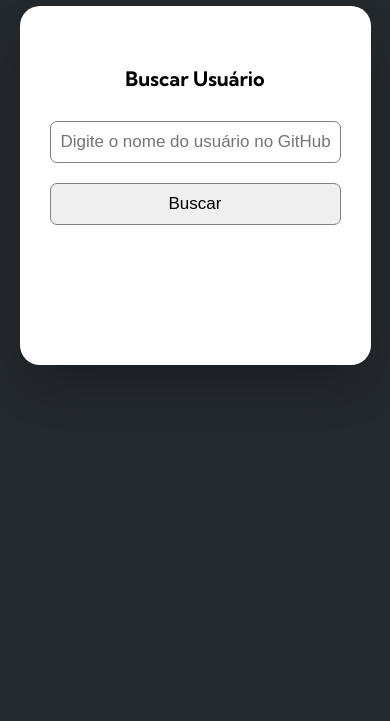
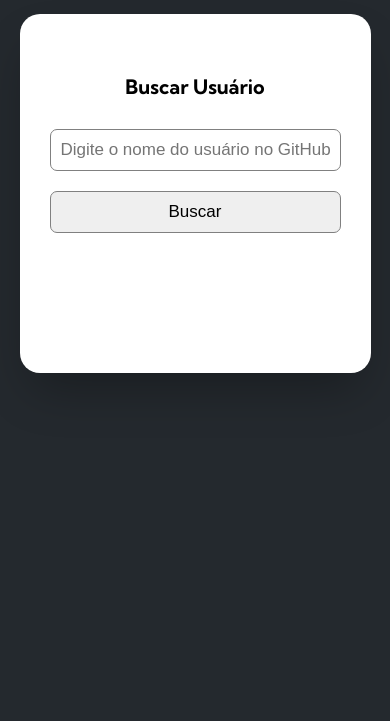
Before and after one commit to alysson-leite/fetch-github, a plain HTML site: page index.html in a window 390 px wide. Shown: the part 123-844 px from the top of the page. Drawn offline with nearby package versions, Linux system fonts and the light colour scheme.

Commit message:
corrigindo responsividade

```diff
--- a/src/css/style.css
+++ b/src/css/style.css
@@ -200,7 +200,7 @@ main {
 
 @media (max-width: 425px) {
   main {
-    padding: 10% 0;
+    padding: 12% 0;
   }
 
   .container .profile-data .info img{
```
